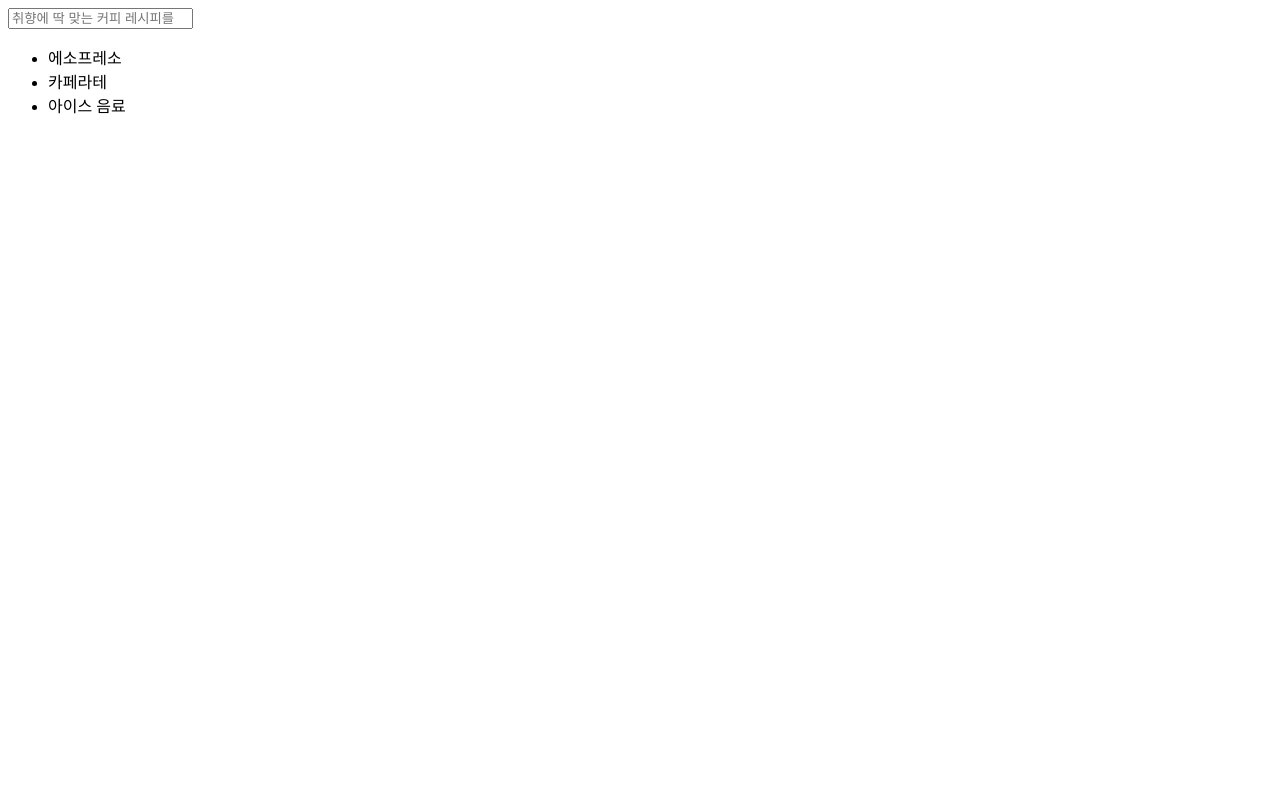
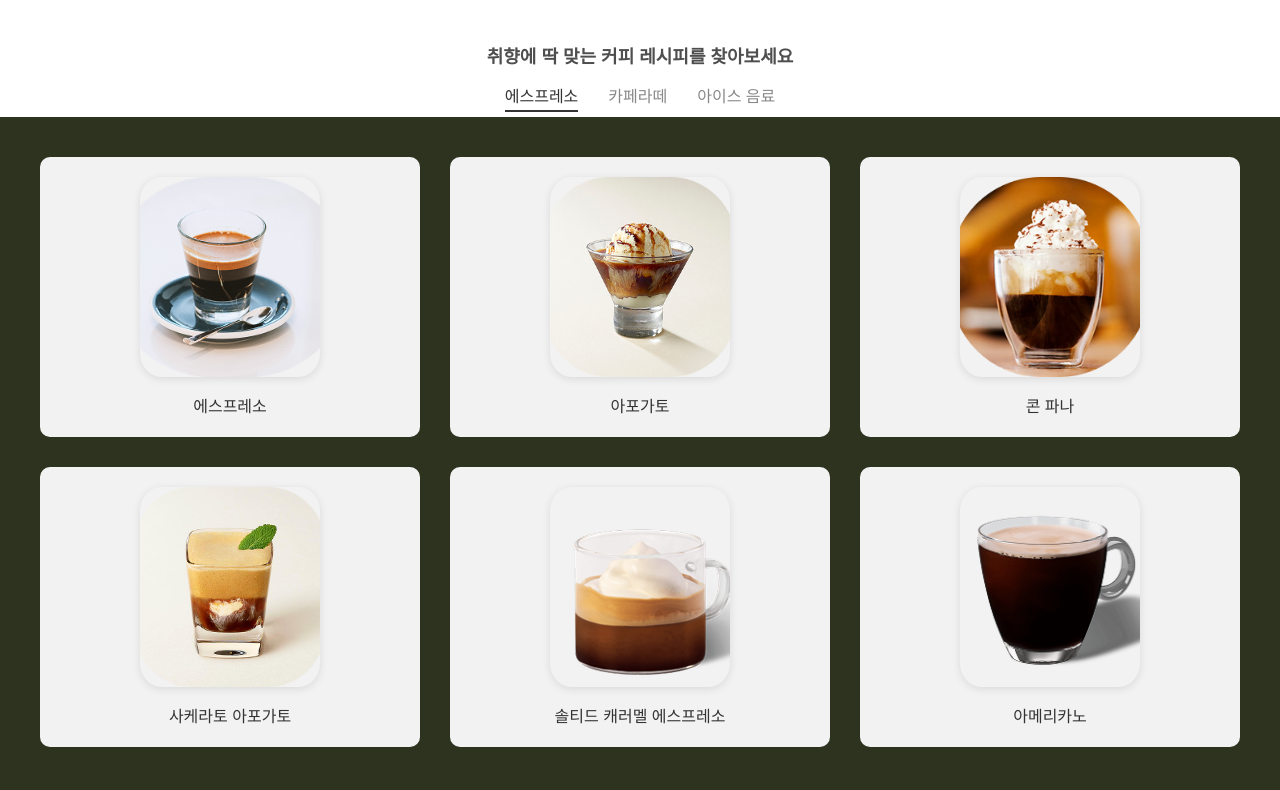
Before and after one commit to POZ02/yuStyle, a plain HTML site: page Now/index.html in a window 1280 px wide. Drawn offline with Linux system fonts and the light colour scheme.

Commit message:
Js추가, 레시피 이미지 추가

```diff
--- a/Now/index.html
+++ b/Now/index.html
@@ -1,26 +1,99 @@
 <!DOCTYPE html>
-<html>
+<html lang="ko">
 <head>
-    <title>Home Cafe</title>
+  <meta charset="UTF-8">
+  <title>홈카페 레시피</title>
   <style>
+    * {
+      box-sizing: border-box;
+    }
 
+    body {
+      margin: 0;
+      font-family: 'Noto Sans KR', sans-serif;
+      background-color: #2d331e;
+      color: #333;
+    }
+
+    header {
+      background-color: #fff;
+      text-align: center;
+      padding: 30px 20px 10px;
+    }
+
+    header h1 {
+      font-size: 18px;
+      margin-bottom: 15px;
+      color: #4e4e4e;
+    }
+
+    nav ul {
+      display: flex;
+      justify-content: center;
+      list-style: none;
+      padding: 0;
+      margin: 0;
+      gap: 30px;
+    }
+
+    nav a {
+      text-decoration: none;
+      color: #888;
+      padding-bottom: 5px;
+    }
+
+    nav a.active {
+      color: #333;
+      border-bottom: 2px solid #333;
+    }
+
+    main.coffee-grid {
+      display: grid;
+      grid-template-columns: repeat(3, 1fr);
+      gap: 30px;
+      padding: 40px;
+      background-color: #2d331e;
+    }
+
+    .menu {
+      background-color: #f2f2f2;
+      text-align: center;
+      border-radius: 10px;
+      padding: 20px;
+    }
+
+    .menu img {
+      width: 180px;
+      height: 200px;
+      object-fit: cover;
+      border-radius: 12%;
+      margin-bottom: 12px;
+      box-shadow: 0 2px 8px rgba(0,0,0,0.1);
+    }
+
+    .menu p {
+      font-size: 16px;
+      font-weight: 500;
+      margin: 0;
+    }
   </style>
 </head>
 <body>
-    <header> <!--헤더-->
-
-    <!--검색창-->
-    <input type="search" id="search" placeholder="취향에 딱 맞는 커피 레시피를 찾아보세요">
-    </header>
+  <header>
+    <h1>취향에 딱 맞는 커피 레시피를 찾아보세요</h1>
     <nav>
       <ul>
-            <li>에소프레소</li>
-            <li>카페라테</li>
-            <li>아이스 음료</li>
+        <li><a href="#" class="active" data-category="espresso">에스프레소</a></li>
+        <li><a href="#" data-category="latte">카페라떼</a></li>
+        <li><a href="#" data-category="ice">아이스 음료</a></li>
       </ul>
     </nav>
-    <main id="recipe-container">
+  </header>
 
+  <main id="coffeeGrid" class="coffee-grid">
+    <!-- JavaScript가 여기에 메뉴를 자동으로 렌더링 -->
   </main>
+
+  <script src="script.js"></script>
 </body>
 </html>
--- /dev/null
+++ b/Now/script.js
@@ -0,0 +1,72 @@
+// 카테고리별 커피 레시피 데이터
+const coffeeData = {
+  espresso: [
+    { img: '에소프레소.png', name: '에스프레소' },
+    { img: '아포가토.png', name: '아포가토' },
+    { img: '콘 파냐.png', name: '콘 파나' },
+    { img: '사케라토 아포가토.png', name: '사케라토 아포가토' },
+    { img: '솔티드에소프레소.png', name: '솔티드 캐러멜 에스프레소' },
+    { img: '아메리카노.png', name: '아메리카노' }
+  ],
+  latte: [
+    { img: '아이스아몬드라테.png', name: '아이스 아몬드 라테' },
+    { img: '메이플카페오레.png', name: '메이플 카페오레' },
+    { img: '토피넛 라테.png', name: '토피넛 라테' },
+    { img: '아이스 라테.png', name: '아이스 라테' },
+    { img: '바닐라 라테.png', name: '바닐라 라테' },
+    { img: '너트멕 라테.png', name: '너트멕 라테' }
+  ],
+  ice: [
+    { img: '아이스 코코넛 커피.png', name: '아이스 코코넛 커피' },
+    { img: '바닐라 크림 콜드 폼.png', name: '바닐라 콜드 폼 아이스 커피' },
+    { img: '아이스 카라멜 라테.png', name: '아이스 카라멜 라테' },
+    { img: '아이스 페퍼민트 모카.png', name: '아이스 페퍼민트 모카' },
+    { img: '아이스 모카.png', name: '아이스 모카' },
+    { img: '아이스 캐러멜 마키아토.png', name: '아이스 캐러멜 마키아토' }
+  ]
+};
+
+// 요소 가져오기
+const coffeeGrid = document.getElementById('coffeeGrid');
+const navLinks = document.querySelectorAll('nav a');
+
+// 메뉴 렌더링 함수
+function renderMenu(category) {
+  // 메뉴 초기화
+  coffeeGrid.innerHTML = '';
+
+  // 데이터 가져와서 하나씩 추가
+  coffeeData[category].forEach(item => {
+    const menuDiv = document.createElement('div');
+    menuDiv.className = 'menu';
+
+    const img = document.createElement('img');
+    img.src = item.img;
+    img.alt = item.name;
+
+    const name = document.createElement('p');
+    name.textContent = item.name;
+
+    menuDiv.appendChild(img);
+    menuDiv.appendChild(name);
+    coffeeGrid.appendChild(menuDiv);
+  });
+}
+
+// 메뉴 탭 클릭 시 처리
+navLinks.forEach(link => {
+  link.addEventListener('click', e => {
+    e.preventDefault();
+
+    // 탭 active 클래스 변경
+    navLinks.forEach(l => l.classList.remove('active'));
+    link.classList.add('active');
+
+    // 선택된 카테고리 가져와서 렌더링
+    const category = link.dataset.category;
+    renderMenu(category);
+  });
+});
+
+// 기본 에스프레소 메뉴 렌더링
+renderMenu('espresso');
```
Also changed, not shown: Now/너트멕 라테.png (added), Now/메이플카페오레.png (added), Now/바닐라 라테.png (added), Now/바닐라 크림 콜드 폼.png (added), Now/사케라토 아포가토.png (added), Now/솔티드에소프레소.png (added), Now/아메리카노.png (added), Now/아이스 라테.png (added), Now/아이스 모카.png (added), Now/아이스 카라멜 라테.png (added), Now/아이스 캐러멜 마키아토.png (added), Now/아이스 코코넛 커피.png (added), Now/아이스 페퍼민트 모카.png (added), Now/아이스아몬드라테.png (added), 4 more files. Lines whose indentation alone changed are shown as unchanged.
